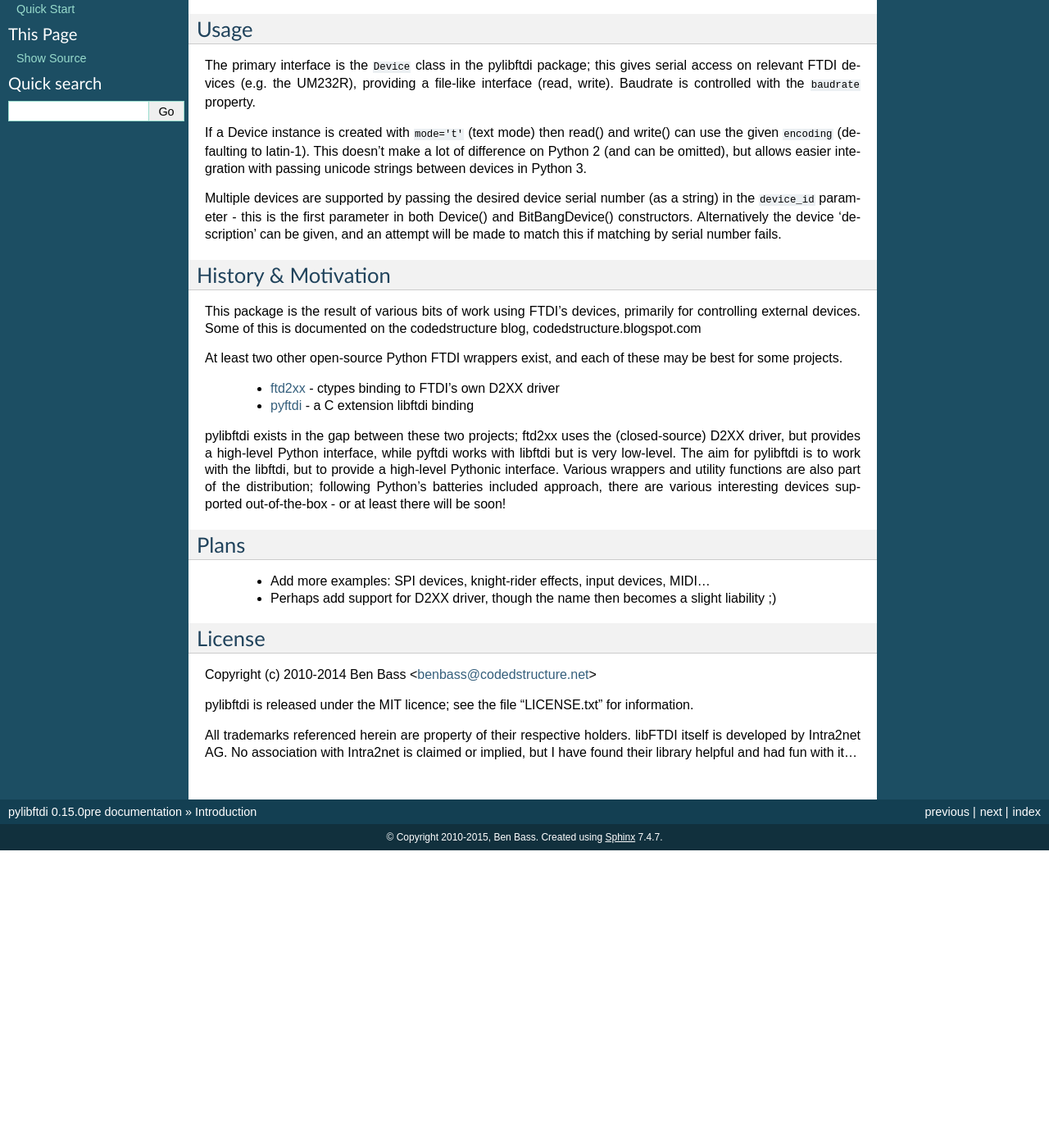
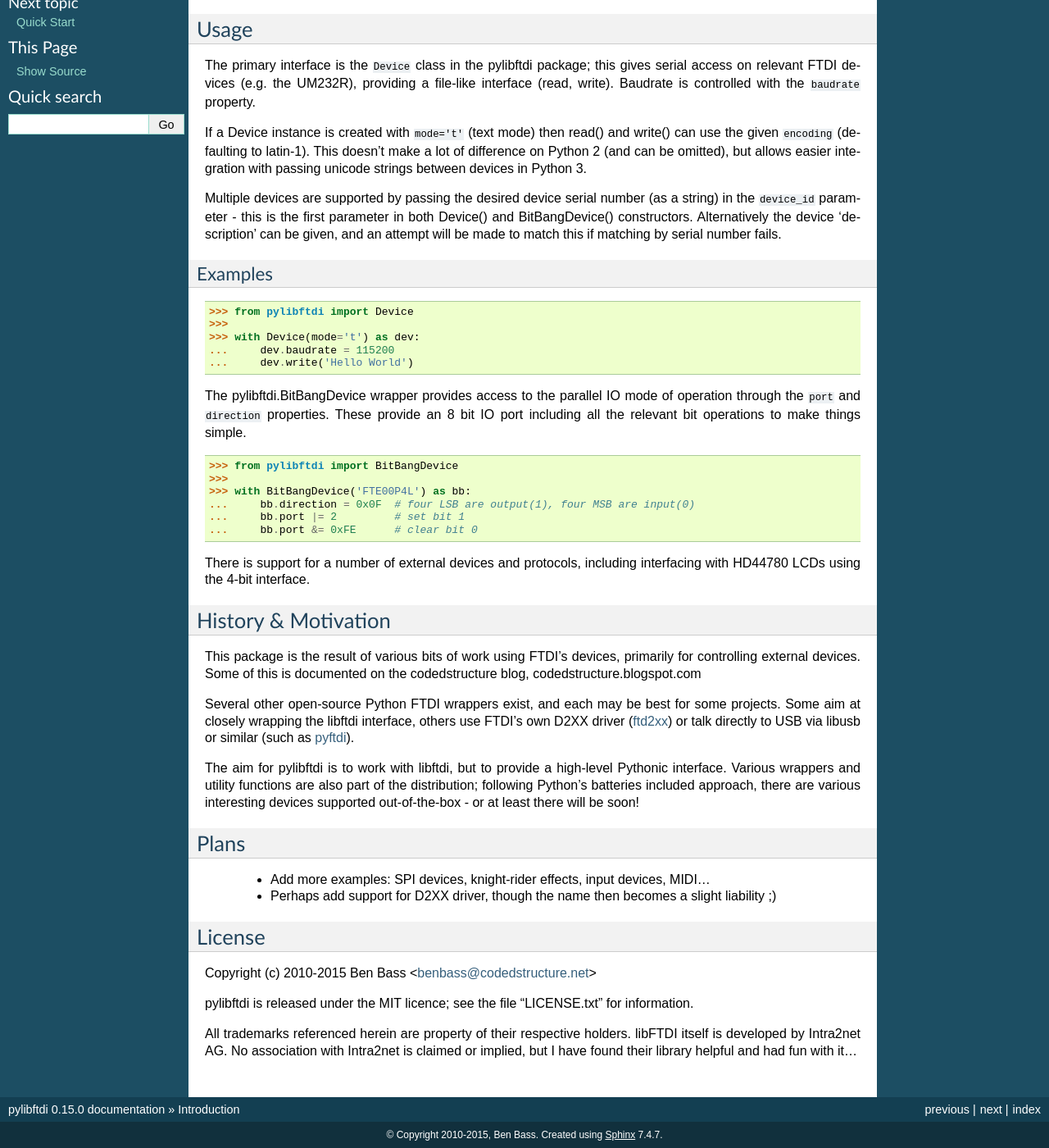
Before and after one commit to codedstructure/pylibftdi.old, a Sphinx documentation site: the page built from docs/introduction.rst, in a window 1280 px wide and 1400 px high, scrolled down 257 px. Shown: the whole window at 82% size. Built offline with Sphinx 7.4.7, drawn with Linux system fonts in a browser that asks for light colours; before the commit the page ends 1294 px from its top, so only the background shows below that; some of the changed text lies outside the part shown.

Commit message:
update docs for 0.15

```diff
--- a/docs/conf.py
+++ b/docs/conf.py
@@ -49,9 +49,9 @@ copyright = u'2010-2015, Ben Bass'
 # built documents.
 #
 # The short X.Y version.
-version = '0.15.0pre'
+version = '0.15.0'
 # The full version, including alpha/beta/rc tags.
-release = '0.15.0pre'
+release = '0.15.0'
 
 # List of patterns, relative to source directory, that match files and
 # directories to ignore when looking for source files.
--- a/docs/introduction.rst
+++ b/docs/introduction.rst
@@ -36,25 +36,48 @@ Device() and BitBangDevice() constructors. Alternatively the device 'description
 can be given, and an attempt will be made to match this if matching by serial
 number fails.
 
+Examples
+~~~~~~~~
+
+::
+
+    >>> from pylibftdi import Device
+    >>>
+    >>> with Device(mode='t') as dev:
+    ...     dev.baudrate = 115200
+    ...     dev.write('Hello World')
+
+The pylibftdi.BitBangDevice wrapper provides access to the parallel IO mode of
+operation through the ``port`` and ``direction`` properties.  These provide an
+8 bit IO port including all the relevant bit operations to make things simple.
+
+::
+
+    >>> from pylibftdi import BitBangDevice
+    >>>
+    >>> with BitBangDevice('FTE00P4L') as bb:
+    ...     bb.direction = 0x0F  # four LSB are output(1), four MSB are input(0)
+    ...     bb.port |= 2         # set bit 1
+    ...     bb.port &= 0xFE      # clear bit 0
+
+There is support for a number of external devices and protocols, including
+interfacing with HD44780 LCDs using the 4-bit interface.
+
 History & Motivation
 --------------------
 This package is the result of various bits of work using FTDI's
 devices, primarily for controlling external devices.  Some of this
 is documented on the codedstructure blog, codedstructure.blogspot.com
 
-At least two other open-source Python FTDI wrappers exist, and each
-of these may be best for some projects.
-
- * ftd2xx_ - ctypes binding to FTDI's own D2XX driver
- * pyftdi_ - a C extension libftdi binding
+Several other open-source Python FTDI wrappers exist, and each may be
+best for some projects. Some aim at closely wrapping the libftdi interface,
+others use FTDI's own D2XX driver (ftd2xx_) or talk directly to USB via
+libusb or similar (such as pyftdi_).
 
 .. _ftd2xx: http://pypi.python.org/pypi/ftd2xx
-.. _pyftdi: http://git.marcansoft.com/?p=pyftdi.git
+.. _pyftdi: https://github.com/eblot/pyftdi
 
-pylibftdi exists in the gap between these two projects; ftd2xx uses
-the (closed-source) D2XX driver, but provides a high-level Python
-interface, while pyftdi works with libftdi but is very low-level.
-The aim for pylibftdi is to work with the libftdi, but to provide
+The aim for pylibftdi is to work with libftdi, but to provide
 a high-level Pythonic interface.  Various wrappers and utility
 functions are also part of the distribution; following Python's
 batteries included approach, there are various interesting devices
@@ -69,7 +92,7 @@ Plans
 License
 -------
 
-Copyright (c) 2010-2014 Ben Bass <benbass@codedstructure.net>
+Copyright (c) 2010-2015 Ben Bass <benbass@codedstructure.net>
 
 pylibftdi is released under the MIT licence; see the file "LICENSE.txt"
 for information.
--- a/pylibftdi/__init__.py
+++ b/pylibftdi/__init__.py
@@ -13,7 +13,7 @@ if something goes wrong here, it's almost definitely my fault
 rather than a problem with the libftdi library.
 """
 
-__VERSION__ = "0.15.0pre"
+__VERSION__ = "0.15.0"
 __AUTHOR__ = "Ben Bass"
 
 
--- a/setup.py
+++ b/setup.py
@@ -11,7 +11,7 @@ except ImportError:
 
 setup_args = dict(
     name="pylibftdi",
-    version="0.15.0pre",
+    version="0.15.0",
     description="Pythonic interface to FTDI devices using libftdi",
     long_description=open('README.rst').read(),
     author="Ben Bass",
```
Also changed, not shown: README.rst (+7 -13 lines), docs/installation.rst (+11 -5 lines), docs/pylibftdi.examples.rst (+8 -0 lines), docs/troubleshooting.rst (+24 -5 lines), 2 other files.
